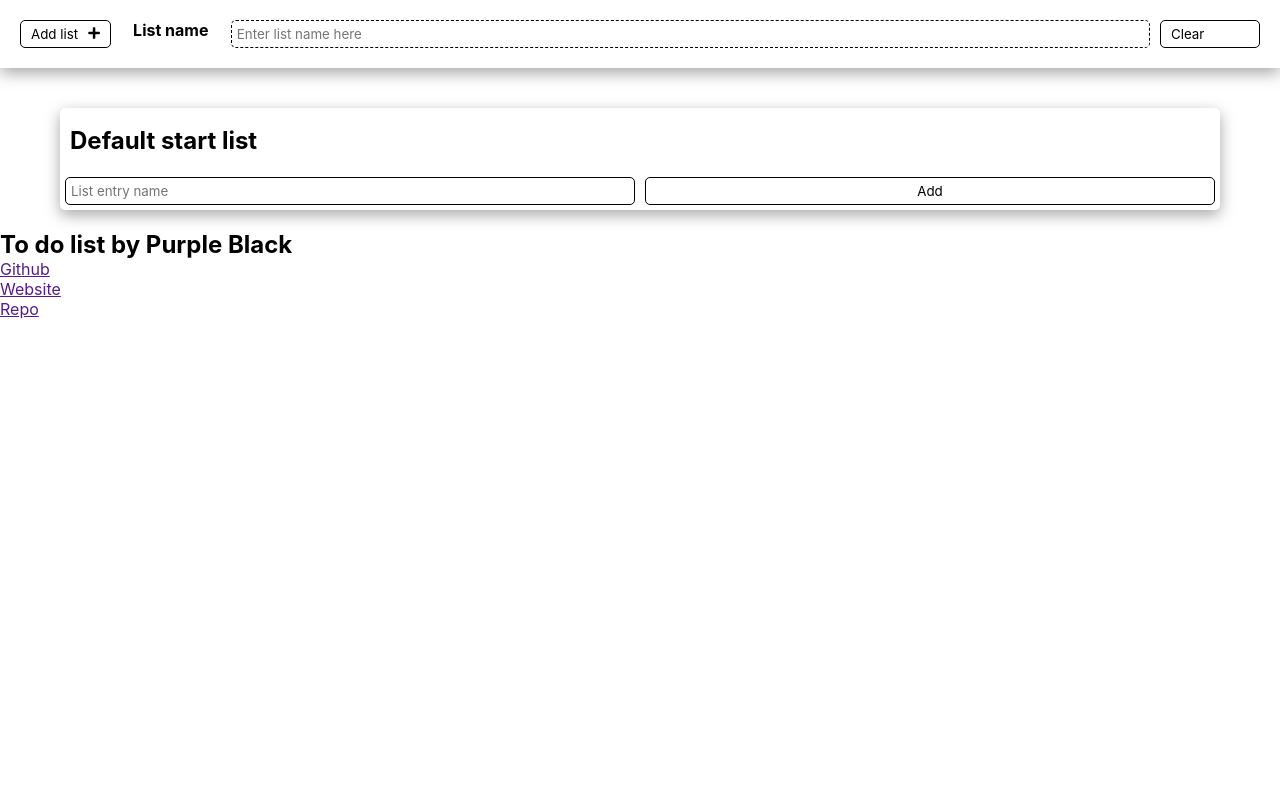
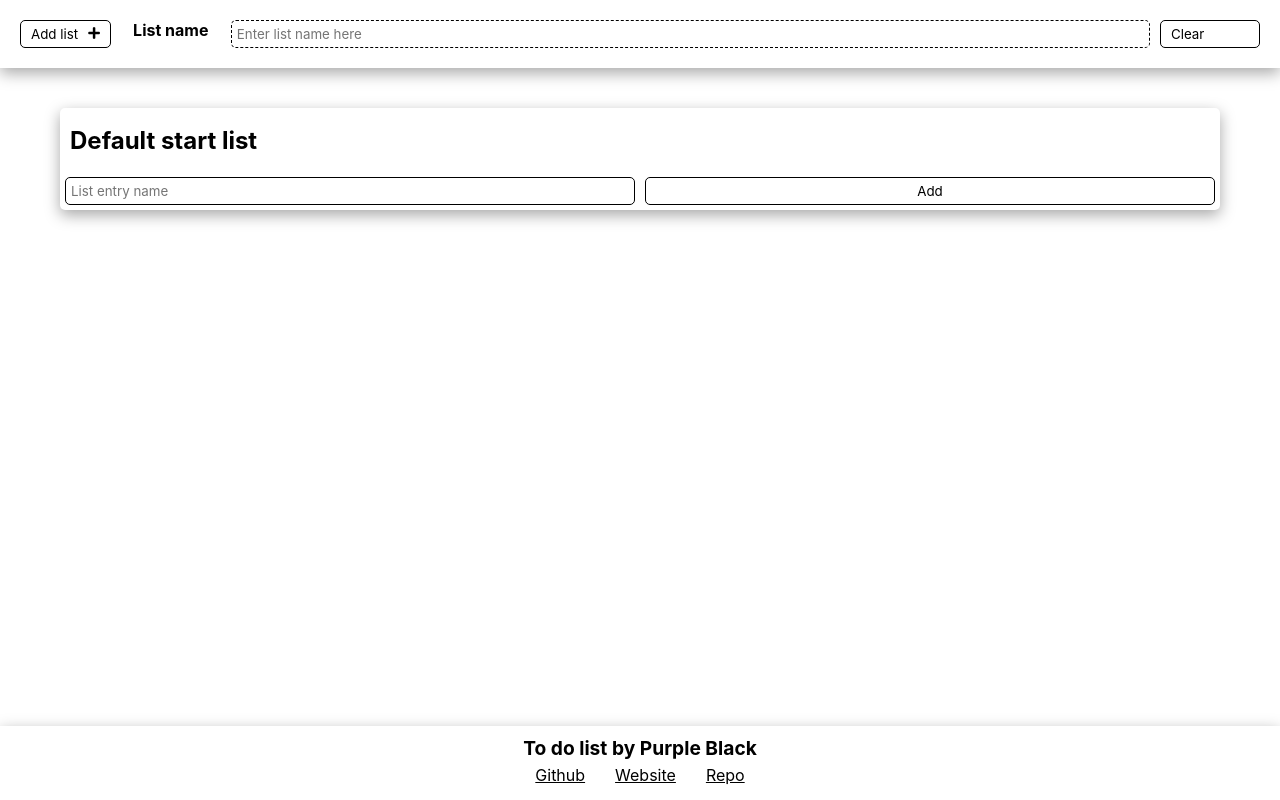
Before and after one commit to goodideagiver/todo-list, a plain HTML site: page index.html in a window 1280 px wide. Drawn offline with Linux system fonts and the light colour scheme.

Commit message:
footer style

```diff
--- a/index.html
+++ b/index.html
@@ -36,9 +36,13 @@
 		<footer class="my-typical-footer">
 			<h2>To do list by Purple Black</h2>
 			<ul>
-				<li><a href="">Github</a></li>
-				<li><a href="">Website</a></li>
-				<li><a href="">Repo</a></li>
+				<li><a href="https://github.com/goodideagiver">Github</a></li>
+				<li><a href="https://purpleblack.dev/">Website</a></li>
+				<li>
+					<a href="https://github.com/goodideagiver/todo-list"
+						>Repo</a
+					>
+				</li>
 			</ul>
 		</footer>
 	</body>
--- a/src/style/app.scss
+++ b/src/style/app.scss
@@ -138,7 +138,14 @@ body {
 	border-bottom: 1px black solid;
 	border-radius: 0;
 	padding-bottom: 5px;
+	&:hover {
+		.list-entry-buttons {
+			opacity: 1;
+		}
+	}
 	.list-entry-buttons {
+		opacity: 0.1;
+		transition: 0.1s;
 		button {
 			font-size: 20px;
 			padding: 5px 10px;
@@ -168,3 +175,35 @@ body {
 		flex: 1 1 100%;
 	}
 }
+
+.my-typical-footer {
+	background-color: white;
+	padding: 10px;
+	position: fixed;
+	bottom: 0;
+	width: 100%;
+	box-shadow: rgba(0, 0, 0, 0.35) 0px 5px 15px;
+	h2 {
+		text-align: center;
+		font-size: 1.2rem;
+	}
+	ul {
+		list-style: none;
+		display: flex;
+		justify-content: center;
+		flex-wrap: wrap;
+		a {
+			color: black;
+			display: inline-block;
+			padding: 5px 10px;
+			border-radius: 5px;
+			transition: transform 0.3s;
+			&:hover {
+				transform: scale(1.05);
+				background-color: lightgray;
+				color: white;
+			}
+			margin: 0 5px;
+		}
+	}
+}
```
Also changed, not shown: src/style/css/min/app.min.css.
